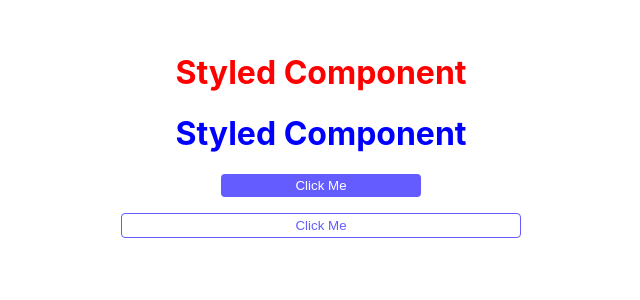
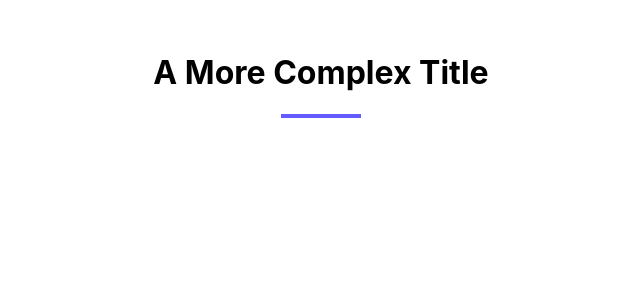
Before and after one commit to AJFree458/react-styled-components-course, a React (Create React App) app: page / in a window 1280 px wide. Shown: the top 300 px of the page, without its empty margins (319-959 px from the left). Built offline with nearby package versions, Linux system fonts and the light colour scheme.

Commit message:
Create complex component

```diff
--- a/src/App.js
+++ b/src/App.js
@@ -1,13 +1,10 @@
-import BasicTitle from "./components/BasicTitle";
-import { DefaultButton, HipsterButton } from "./components/Buttons";
+// import styled from "styled-components";
+import ComplexTitle from "./components/ComplexTitle";
 
 function App() {
   return (
     <div style={{ padding: "2rem" }}>
-      <BasicTitle special>styled component</BasicTitle>
-      <BasicTitle>styled component</BasicTitle>
-      <DefaultButton>click me</DefaultButton>
-      <HipsterButton>click me</HipsterButton>
+      <ComplexTitle title={"a more complex title"} />
     </div>
   );
 }
--- /dev/null
+++ b/src/components/ComplexTitle.js
@@ -0,0 +1,26 @@
+import React from "react";
+import styled from "styled-components";
+
+const ComplexTitle = ({ title }) => {
+  return (
+    <Wrapper>
+      <h1>{title}</h1>
+      <div className="underline"></div>
+    </Wrapper>
+  );
+};
+
+const Wrapper = styled.div`
+  h1 {
+    text-transform: capitalize;
+    text-align: center;
+  }
+  .underline {
+    width: 5rem;
+    height: 0.25rem;
+    background: #645cff;
+    margin: 0 auto;
+  }
+`;
+
+export default ComplexTitle;
```
